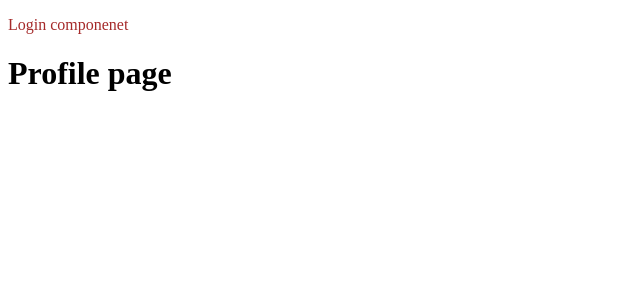
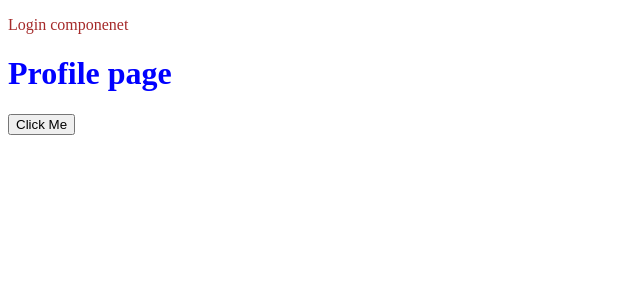
Before and after one commit to AryanNai08/Angular-Tutorial, an Angular app: page / in a window 1280 px wide. Shown: the top 300 px of the page, without its empty margins (0-640 px from the left). Built offline with nearby package versions, Linux system fonts and the light colour scheme.

Commit message:
(Angular):-function call on button click

```diff
--- a/src/app/profile/profile.css
+++ b/src/app/profile/profile.css
@@ -1,3 +1,3 @@
-h1:{
+h1{
     color:blue;
 }
--- a/src/app/profile/profile.html
+++ b/src/app/profile/profile.html
@@ -1 +1,2 @@
 <h1>Profile page</h1>
+<button (click)="HandleClick()">Click Me</button>
--- a/src/app/profile/profile.ts
+++ b/src/app/profile/profile.ts
@@ -1,4 +1,5 @@
 import { Component } from "@angular/core";
+import { TitleStrategy } from "@angular/router";
 @Component({
         selector:'app-profile',
         templateUrl:'./profile.html',
@@ -6,4 +7,12 @@ import { Component } from "@angular/core";
     })
 export class ProfileComponenet {
 
+    HandleClick(){
+        alert("Button Clicked");
+        console.log("Button Clicked");
+        this.otherfun();
+    }
+    otherfun(){
+        console.log("Other function called");
+    }
 }
```
